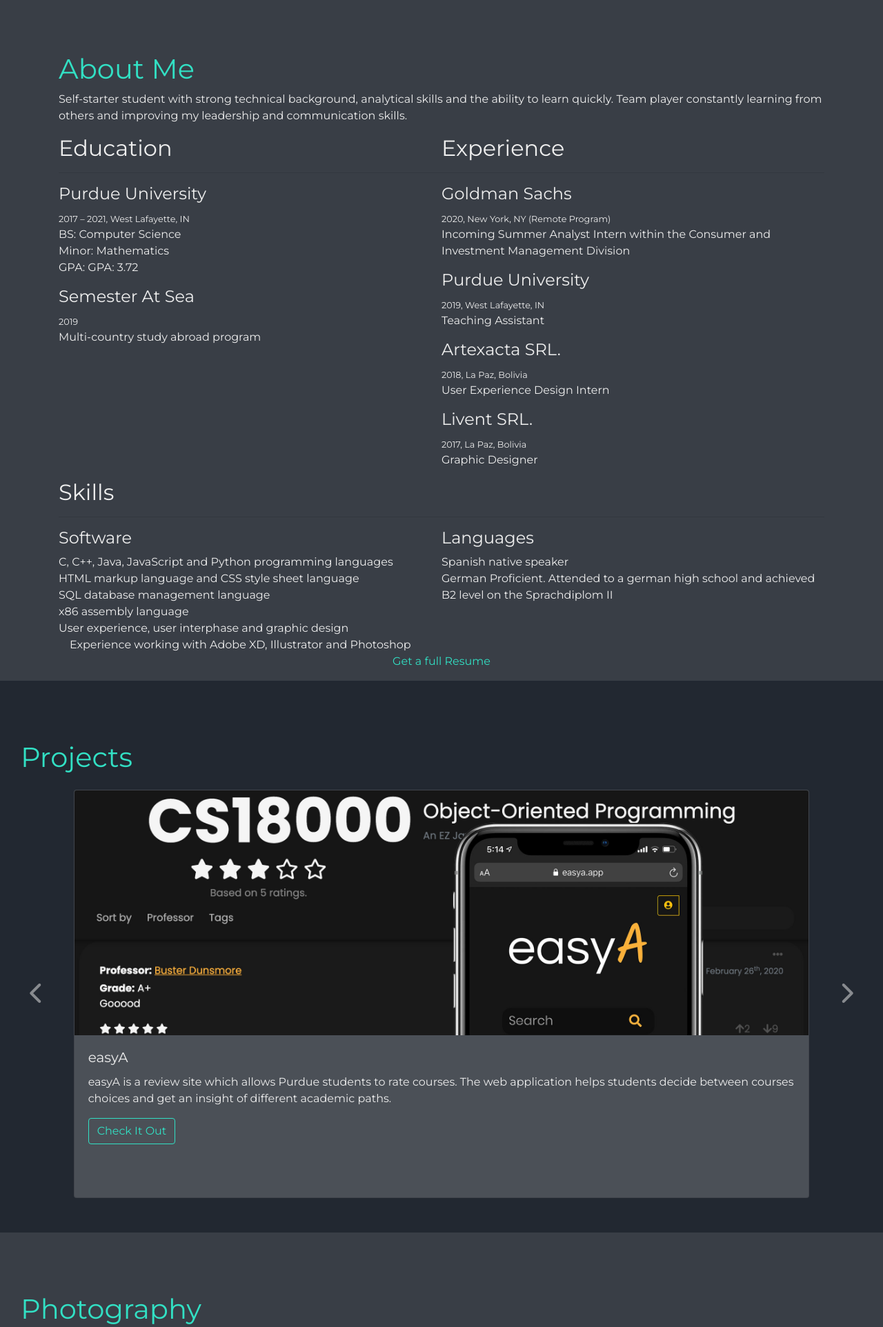
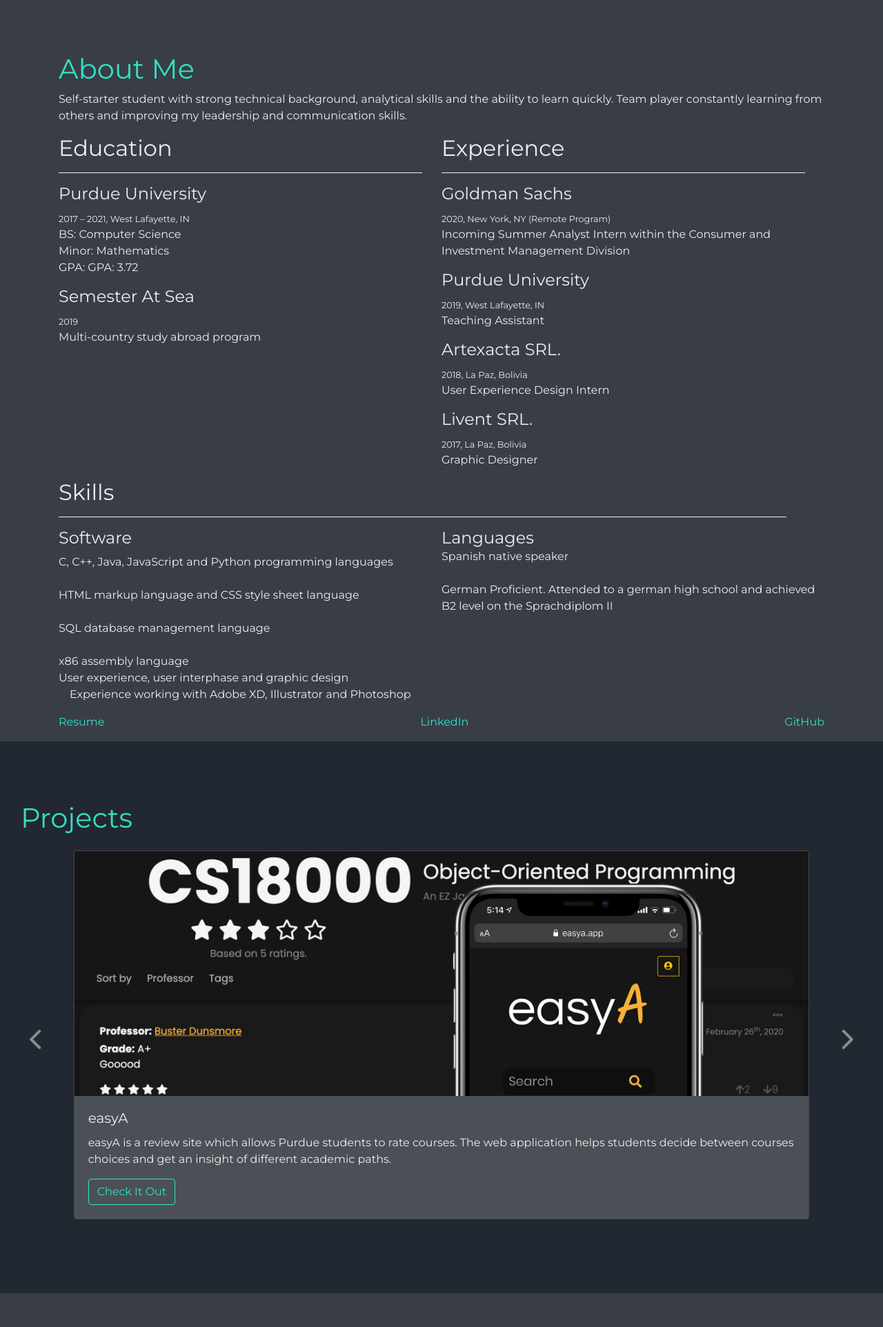
Before and after one commit to lucianohandal/portfolio, a Flask app: page / in a window 1280 px wide. Shown: the part 1612-3536 px from the top of the page at 69% size. Run offline with Flask 2, Linux system fonts and the light colour scheme; a map, chart or similar area stays blank; some libraries are stand-ins or nearby versions.

Commit message:
bugs fixed, improved projects UI

```diff
--- a/src/static/portfolio.css
+++ b/src/static/portfolio.css
@@ -6,6 +6,10 @@
 h1, h2, h3, h4, h5, h6, p, small, label, button{
   font-family: 'Montserrat', sans-serif;
   color: #eeeeee;
+}
+
+hr{
+  border-color: #eeeeee;
 }
 
 a {
@@ -18,6 +22,7 @@
 }
 
 #navbar {
+  width: 100vw;
   display: none;
 }
 
@@ -80,6 +85,19 @@
   h3 {
     font-size: 1.3rem;
   }
+  .section {
+    padding-top: 3.5rem;
+  }
+  .git_card img{
+    display: none;
+  }
+}
+
+@media (min-width: 576px) {
+  #about hr{
+    width: 95%;
+    margin-left: 0;
+  }
 }
 
 #exp_edu_row, #skills_row{
@@ -91,7 +109,7 @@
 }
 
 .carousel {
-  min-height: 80vh;
+  /* min-height: 80vh; */
 }
 
 .carousel_btn{
@@ -110,8 +128,8 @@
   background-color: rgba(238, 238, 238, 0.2);
 }
 
-#projects .project{
-  height: 100%;
+.git_card {
+  width: 18rem;
 }
 
 #projects .project_btn{
--- a/src/static/portfolio.js
+++ b/src/static/portfolio.js
@@ -7,6 +7,7 @@
 const hello_arrow = $("#hello_arrow")[0];
 const hello_arrow_html = '<i class="fas fa-arrow-circle-down"></i>';
 const projects = $('.project');
+const git_title = $('#git_title')[0];
 const git_cards = $('.git_card');
 const contact_form = $("#contact_form")[0];
 var current_section = 'hello';
@@ -118,6 +119,7 @@
 
 function projectSlide(prev=false) {
   $(projects).hide();
+  $(git_title).hide();
   $(git_cards).hide();
   if (prev) {
     current_project = (current_project + projects.length - 1) % projects.length;
@@ -125,6 +127,7 @@
     current_project = (current_project + 1) % projects.length;
   }
   if (current_project == 2) {
+    $(git_title).show();
     $(git_cards).show();
   }
   $(projects[current_project]).show();
--- a/src/templates/portfolio.html
+++ b/src/templates/portfolio.html
@@ -59,7 +59,7 @@
       </div>
       <div id="exp_edu_row" class="row p-0 m-0 mx-md-3">
         <div class="col-12 col-md-6 p-0">
-          <h2>Education</h2>
+          <h2 class="text-center text-md-left">Education</h2>
           <hr>
           <h4>Purdue University</h4>
           <small>2017 – 2021, West Lafayette, IN</small>
@@ -72,8 +72,8 @@
           <small>2019</small>
           <p>Multi-country study abroad program</p>
         </div>
-        <div class="col-12 col-md-6 p-0">
-          <h2>Experience</h2>
+        <div class="col-12 col-md-6 p-0 my-5 m-md-0">
+          <h2 class="text-center text-md-left">Experience</h2>
           <hr>
           <h4>Goldman Sachs</h4>
           <small>2020, New York, NY (Remote Program)</small>
@@ -91,29 +91,33 @@
       </div>
       <div id="skills_row" class="row p-0 m-0 mx-md-3">
         <div class="col-12 p-0">
-          <h2>Skills</h2>
+          <h2 class="text-center text-md-left">Skills</h2>
           <hr>
         </div>
         <div class="col-12 col-md-6 p-0">
           <h4>Software</h4>
           <p class="mb-0">
-            <span>C</span>, <span>C++</span>, <span>Java</span>, <span>JavaScript</span> and <span>Python</span> programming languages<br>
-            <span>HTML</span> markup language and <span>CSS</span> style sheet language<br>
-            <span>SQL</span> database management language<br>
+            <span>C</span>, <span>C++</span>, <span>Java</span>, <span>JavaScript</span> and <span>Python</span> programming languages<br><br>
+            <span>HTML</span> markup language and <span>CSS</span> style sheet language<br><br>
+            <span>SQL</span> database management language<br><br>
             <span>x86</span> assembly language<br>
             User experience, user interphase and graphic design
           </p>
           <p class="m-0 mb-3 mb-md-0 ml-3">Experience working with <span>Adobe XD</span>, <span>Illustrator</span> and <span>Photoshop</span></p>
         </div>
         <div class="col-12 col-md-6 p-0">
-          <h4>Languages</h4>
+          <h4 class="m-md-0 mt-3">Languages</h4>
           <p>
-            <span>Spanish</span> native speaker<br>
+            <span>Spanish</span> native speaker<br><br>
             <span>German</span> Proficient. Attended to a german high school and achieved B2 level on the Sprachdiplom II
           </p>
         </div>
       </div>
-      <a class="text-center" href="{{ url_for('static', filename='docs/resume.pdf') }}" download="Luciano Handal Resume" target="_blank">Get a full Resume</a>
+      <div class="d-flex justify-content-between flex-column flex-md-row w-100 mt-md-3">
+        <a class="text-center" href="{{ url_for('static', filename='docs/resume.pdf') }}" download="Luciano Handal Resume" target="_blank">Resume</a>
+        <a class="text-center" href="http://www.linkedin.com/in/lhandal98/" target="_blank">LinkedIn</a>
+        <a class="text-center" href="https://github.com/lhandalb/" target="_blank">GitHub</a>
+      </div>
     </div>
 
   </div>
@@ -123,7 +127,7 @@
     </div>
     <div class="row carousel p-0 m-0 pb-5">
       <div class="col-1 p-0">
-        <button type="button" class="carousel_btn btn btn-outline-light border-0" onclick="projectSlide()"><i class="fas fa-chevron-left"></i></button>
+        <button type="button" class="carousel_btn btn btn-outline-light border-0" onclick="projectSlide(true)"><i class="fas fa-chevron-left"></i></button>
       </div>
       <div class="col p-0">
         <div id="easya" class="project card mb-3">
@@ -144,8 +148,10 @@
             <a href="#" class="btn btn-outline-light project_btn">Check It Out</a>
           </div>
         </div>
-        <div id="gitprojects" class="project d-flex justify-content-around align-content-around flex-wrap">
-          <div class="card git_card" style="width: 18rem;">
+        <div id="gitprojects" class="project">
+          <h4 class="text-center" id="git_title">Open Souce Projects</h4>
+          <div class="d-flex justify-content-around align-content-around flex-wrap">
+            <div class="card git_card mb-3 m-lg-0">
               <img src="{{ url_for('static', filename='projects/msrona.png') }}" class="card-img-top" alt="Covid Bot">
               <div class="card-body d-flex flex-column justify-content-between">
                 <div>
@@ -155,8 +161,8 @@
                 <a href="https://github.com/lhandalb/tinderBot" class="btn btn-outline-light project_btn">Go to Repository</a>
               </div>
             </div>
-          <div class="card git_card" style="width: 18rem;">
-            <img src="{{ url_for('static', filename='projects/tinderbot.jpg') }}" class="card-img-top" alt="Tinder Bot">
+            <div class="card git_card mb-3 m-lg-0">
+              <img  src="{{ url_for('static', filename='projects/tinderbot.jpg') }}" class="card-img-top" alt="Tinder Bot">
               <div class="card-body d-flex flex-column justify-content-between">
                 <div>
                   <h5 class="card-title">Tinder Bot</h5>
@@ -165,8 +171,8 @@
                 <a href="https://github.com/lhandalb/covid-bot" class="btn btn-outline-light project_btn">Go to Repository</a>
               </div>
             </div>
-          <div class="card git_card" style="width: 18rem;">
-            <img src="{{ url_for('static', filename='projects/portfolio.jpg') }}" class="card-img-top" alt="This">
+            <div class="card git_card">
+              <img  src="{{ url_for('static', filename='projects/portfolio.jpg') }}" class="card-img-top" alt="This">
               <div class="card-body d-flex flex-column justify-content-between">
                 <div>
                   <h5 class="card-title">This</h5>
@@ -177,8 +183,9 @@
             </div>
           </div>
         </div>
+      </div>
       <div class="col-1 p-0">
-        <button type="button" class="carousel_btn btn btn-outline-light border-0" onclick="projectSlide(false)"><i class="fas fa-chevron-right"></i></button>
+        <button type="button" class="carousel_btn btn btn-outline-light border-0" onclick="projectSlide()"><i class="fas fa-chevron-right"></i></button>
       </div>
     </div>
   </div>
```
Lines whose indentation alone changed are shown as unchanged.
